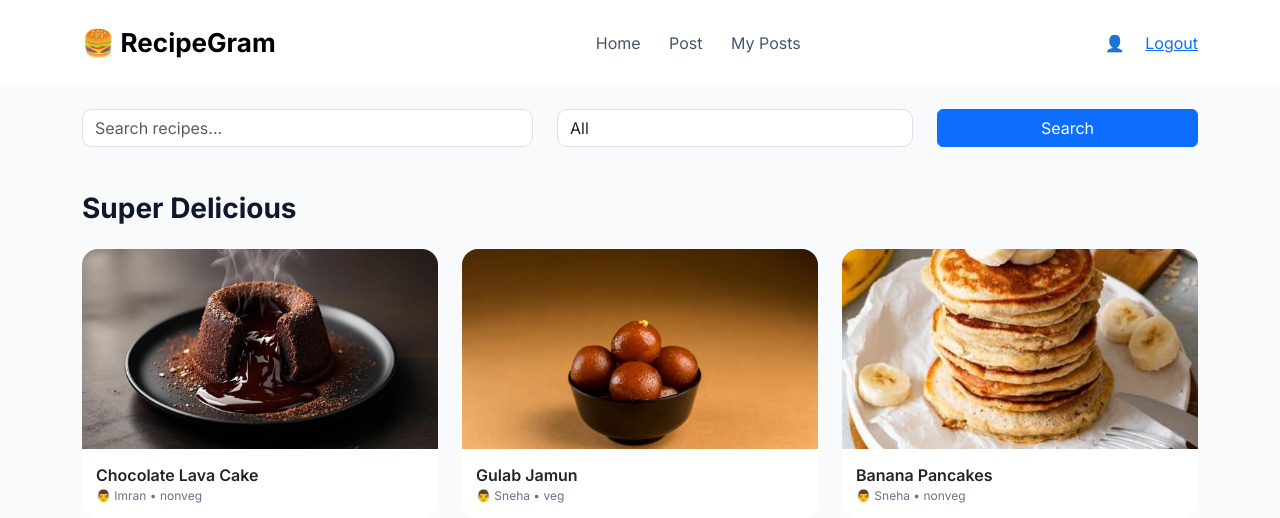
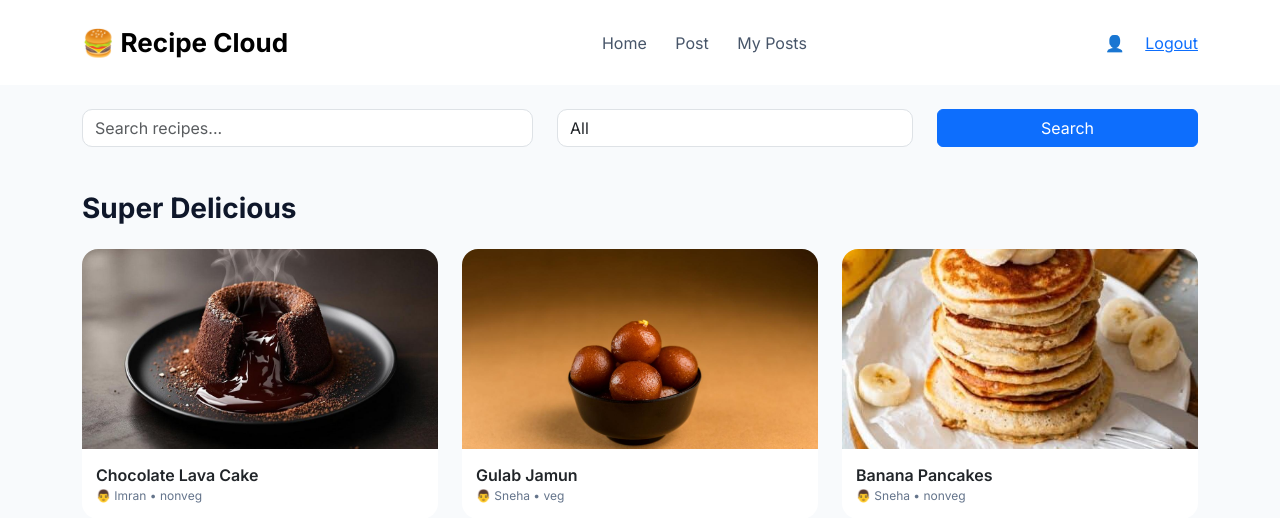
Before and after one commit to snehaadas0810/Receipe_Cloud, a Django app: page /posts/ in a window 1280 px wide. Shown: the top 518 px of the page. Run offline with Django 5.2, Linux system fonts and the light colour scheme; data comes from the database, SQL or seed files in the repository.

Commit message:
Completed Development at 1.30 AM

```diff
--- a/recipe_cloud/users/templates/base.html
+++ b/recipe_cloud/users/templates/base.html
@@ -1,7 +1,7 @@
 <!DOCTYPE html>
 <html>
 <head>
-    <title>RecipeGram</title>
+    <title>Recipe Cloud</title>
 
     <!-- Bootstrap -->
     <link href="https://cdn.jsdelivr.net/npm/bootstrap@5.3.0/dist/css/bootstrap.min.css" rel="stylesheet">
@@ -110,7 +110,7 @@
 <!-- NAVBAR -->
 <nav class="navbar navbar-expand-lg">
     <div class="container">
-        <a class="navbar-brand" href="/">🍔 RecipeGram</a>
+        <a class="navbar-brand" href="/">🍔 Recipe Cloud</a>
 
         <div class="ms-auto">
             <a href="/" class="btn btn-light me-2">Home</a>
--- a/recipe_cloud/users/templates/home.html
+++ b/recipe_cloud/users/templates/home.html
@@ -2,7 +2,7 @@
 <html>
 
 <head>
-    <title>RecipeCloud</title>
+    <title>Recipe Cloud</title>
     <link href="https://cdn.jsdelivr.net/npm/bootstrap@5.3.0/dist/css/bootstrap.min.css" rel="stylesheet">
 </head>
 
--- a/recipe_cloud/users/templates/users/home.html
+++ b/recipe_cloud/users/templates/users/home.html
@@ -2,7 +2,7 @@
 <html>
 
 <head>
-    <title>RecipeGram</title>
+    <title>Recipe Cloud</title>
 
     <link href="https://cdn.jsdelivr.net/npm/bootstrap@5.3.0/dist/css/bootstrap.min.css" rel="stylesheet">
 
@@ -127,7 +127,7 @@
 <nav class="navbar">
     <div class="container d-flex justify-content-between align-items-center">
 
-        <div class="navbar-brand">🍔 RecipeGram</div>
+        <div class="navbar-brand">🍔 Recipe Cloud</div>
 
         <div>
 <a href="{% url 'posts_home' %}" class="nav-link d-inline">Home</a>
--- a/recipe_cloud/users/templates/users/login.html
+++ b/recipe_cloud/users/templates/users/login.html
@@ -1,7 +1,7 @@
 <!DOCTYPE html>
 <html>
 <head>
-    <title>Login - RecipeGram</title>
+    <title>Login - Recipe Cloud</title>
 
     <!-- Bootstrap -->
     <link href="https://cdn.jsdelivr.net/npm/bootstrap@5.3.0/dist/css/bootstrap.min.css" rel="stylesheet">
@@ -74,7 +74,7 @@
 <nav class="navbar">
     <div class="container d-flex justify-content-between align-items-center">
 
-        <div class="navbar-brand">🍔 RecipeGram</div>
+        <div class="navbar-brand">🍔 Recipe Cloud</div>
 
         <div>
             <a href="/" class="btn btn-light me-2">Home</a>
--- a/recipe_cloud/users/templates/users/register.html
+++ b/recipe_cloud/users/templates/users/register.html
@@ -1,7 +1,7 @@
 <!DOCTYPE html>
 <html>
 <head>
-    <title>Register - RecipeGram</title>
+    <title>Register - Recipe Cloud</title>
 
     <!-- Bootstrap -->
     <link href="https://cdn.jsdelivr.net/npm/bootstrap@5.3.0/dist/css/bootstrap.min.css" rel="stylesheet">
@@ -74,7 +74,7 @@
 <nav class="navbar">
     <div class="container d-flex justify-content-between align-items-center">
 
-        <div class="navbar-brand">🍔 RecipeGram</div>
+        <div class="navbar-brand">🍔 Recipe Cloud</div>
 
         <div>
             <a href="/" class="btn btn-light me-2">Home</a>
```
